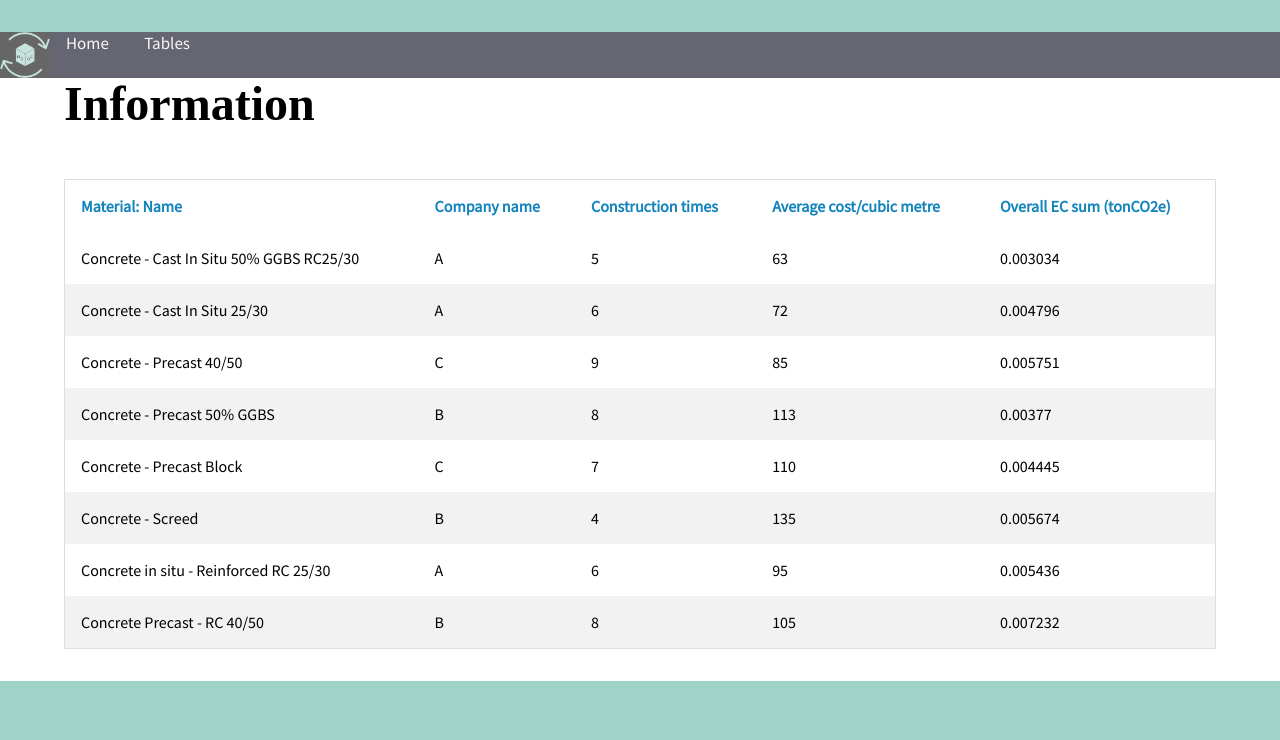
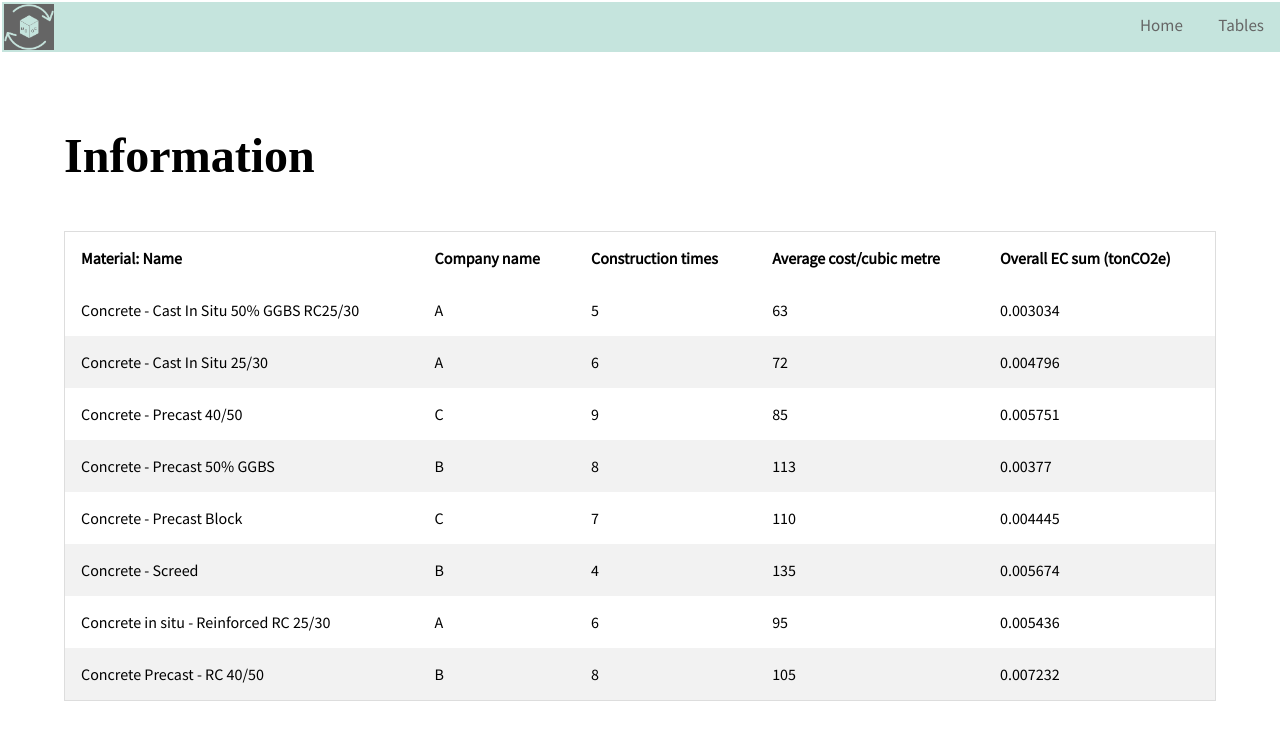
Before and after one commit to kyrill-borz/hackathondatabase, a Flask app: page /table in a window 1280 px wide. Shown: the top 740 px of the page. Run offline with Flask 2, Linux system fonts and the light colour scheme; some libraries are stand-ins or nearby versions; some web fonts are replaced.

Commit message:
Formatting

```diff
--- a/static/css/main.css
+++ b/static/css/main.css
@@ -4,27 +4,27 @@
     box-sizing: border-box;
 }
 .navbar {
-    background-color: #333;
+    background-color: #9fd3c7;
     overflow: hidden;
-    position: absolute;
+    position: relative;
+    margin: 2px;
+    padding: 2px;
+    width:100%;
+    opacity: 0.6;
   }
 
   /* Style the links inside the navigation bar */
   .navbar a {
-    color: #f2f2f2;
+    color: black;
     text-align: center;
     padding: 14px 16px;
     text-decoration: none;
     font-size: 17px;
   }
-<<<<<<< HEAD
   .navbar-end{
       float:right;
       padding-top: 10px;
   }
-=======
-
->>>>>>> 3a067896ff29f2031ba220b56ab8d54c3812a2cc
   /* Change the color of links on hover */
   .navbar a:hover {
     background-color: #ddd;
@@ -42,7 +42,7 @@ body {
     font-size: 100%;
     padding-top: 0%;
     color: #000;
-    background: #9fd3c7;
+    background: #ffffff;
     margin: 0;
 }
 img {
@@ -54,6 +54,8 @@ table {
     width: 100%;
     border: 1px solid #ddd;
   }
+
+table.hover {}
 
   th, td {
     text-align: left;
@@ -78,6 +80,7 @@ h1, h2 {
 		padding-bottom: 1em;
         padding-top: 0.25em;
 }
+
 
 h2 {
     font-size: 2em;
@@ -107,12 +110,12 @@ button:click {background-color: #78baaa}
 /* links */
 
 a {
-    color: #1484bc;
+    color: black;
     text-decoration: none;
 }
 
 a:hover {
-    color: #407189;
+    color: #78baaa;
     text-decoration: underline;
 }
 
--- a/templates/base.html
+++ b/templates/base.html
@@ -17,7 +17,7 @@
 <body>
   <div class="hero-head">
 
-    <nav class="navbar" style="position: fixed; width:100%; background-color: #000114; opacity: 0.6;">
+    <nav class="navbar">
         <div class="container">
         <div class="navbar-brand">
         <img src="static/MCCC.png",href="{{ url_for('index')}}", alt="MCCC logo"></img>
@@ -29,9 +29,9 @@
                     <a href="{{ url_for('index')}}" class="navbar-item corner">
                         Home
                     </a>
-                        <a href="{{ url_for('table') }}" class="navbar-item corner">
-                                Tables
-                        </a>
+                    <a href="{{ url_for('table') }}" class="navbar-item corner">
+                            Tables
+                    </a>
 
                 </div>
             </div>
--- a/templates/table.html
+++ b/templates/table.html
@@ -10,7 +10,7 @@
 <table id="myTable" class="table table-striped table-sm">
     <thead>
         {% for i in range(size) %}
-        <th><a onClick="sortTable({{i}})">{{ datatags[i] }}</a></th>
+        <th id="tableTitle"><a onClick="sortTable({{i}})">{{ datatags[i] }}</a></th>
         {% endfor %}
     </thead>
     <tbody>
```
